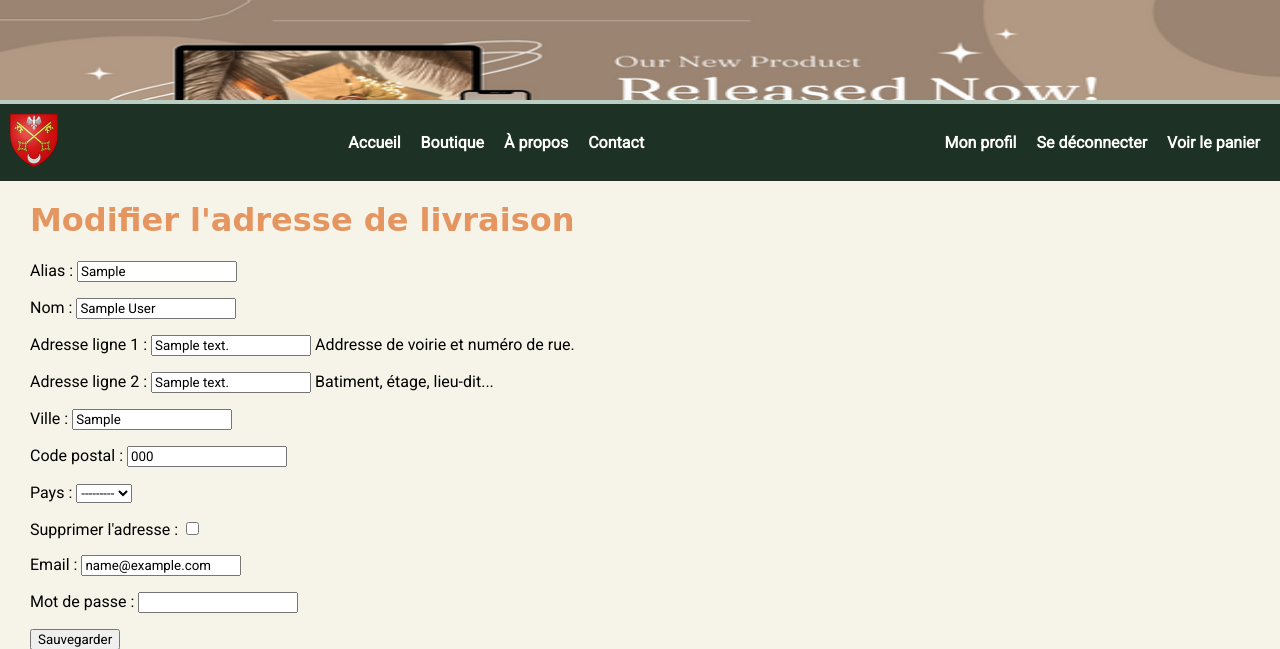
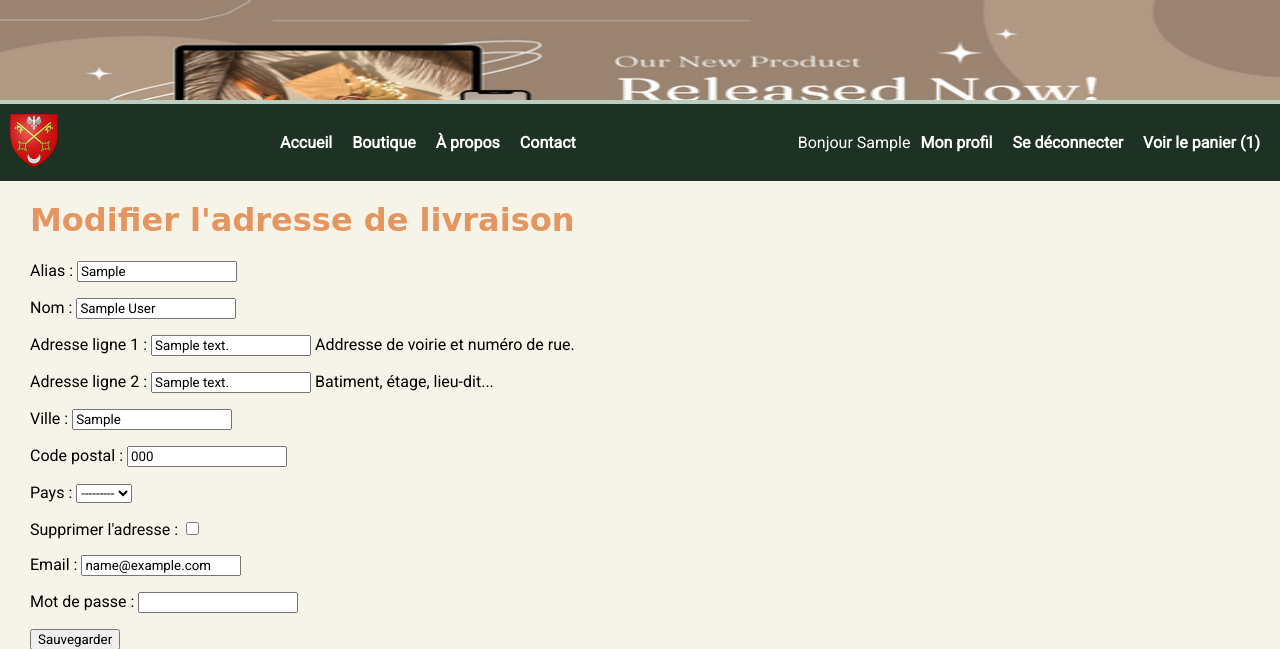
Before and after one commit to Stargate136/dropshipping, a Django app: page /account/profile/modify-address/1/ in a window 1280 px wide. Shown: the top 649 px of the page. Run offline with Django 3.2, Linux system fonts and the light colour scheme; a user stored in the database is signed in; tables that the repository leaves empty hold one stand-in row (values such as "Sample post"); some web fonts are replaced.

Commit message:
Modification de la barre de navigation

```diff
--- a/src/shop/templates/base.html
+++ b/src/shop/templates/base.html
@@ -39,12 +39,13 @@
                         <li><a href="{% url 'accounts:signup' %}">S'inscrire</a></li>
                         <li><a href="{% url 'accounts:login' %}">Se connecter</a></li>
                         {% else %}
+                            <li>Bonjour {{ user.first_name }}</li>
                             <li><a href="{% url 'accounts:profile' %}">Mon profil</a></li>
                             <li><a href="{% url 'accounts:logout' %}">Se déconnecter</a></li>
                         {% endif %}
 
                         {% if user.cart %}
-                            <li><a href="{% url 'store:cart' %}">Voir le panier</a></li>
+                            <li><a href="{% url 'store:cart' %}">Voir le panier ({{ user.cart.orders.count }})</a></li>
                         {% endif %}
                     </ul>
             </nav>
```
